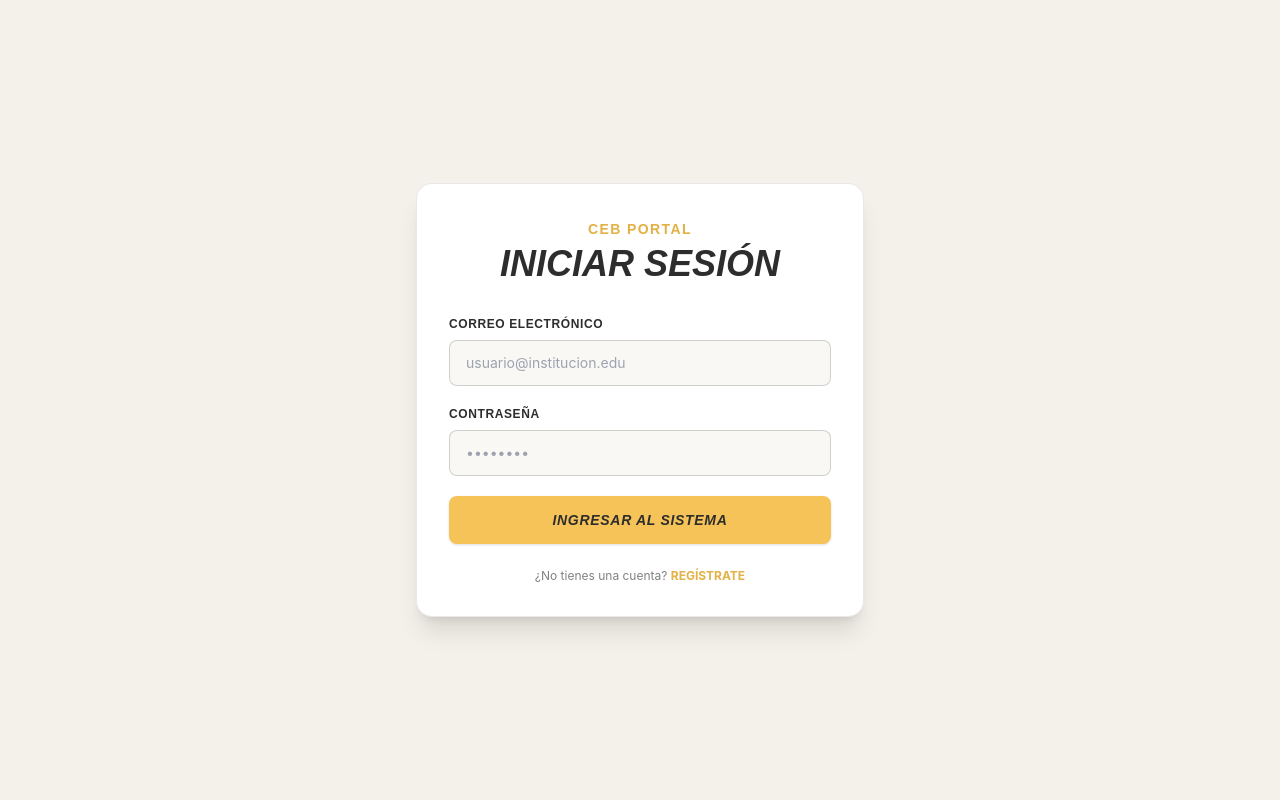
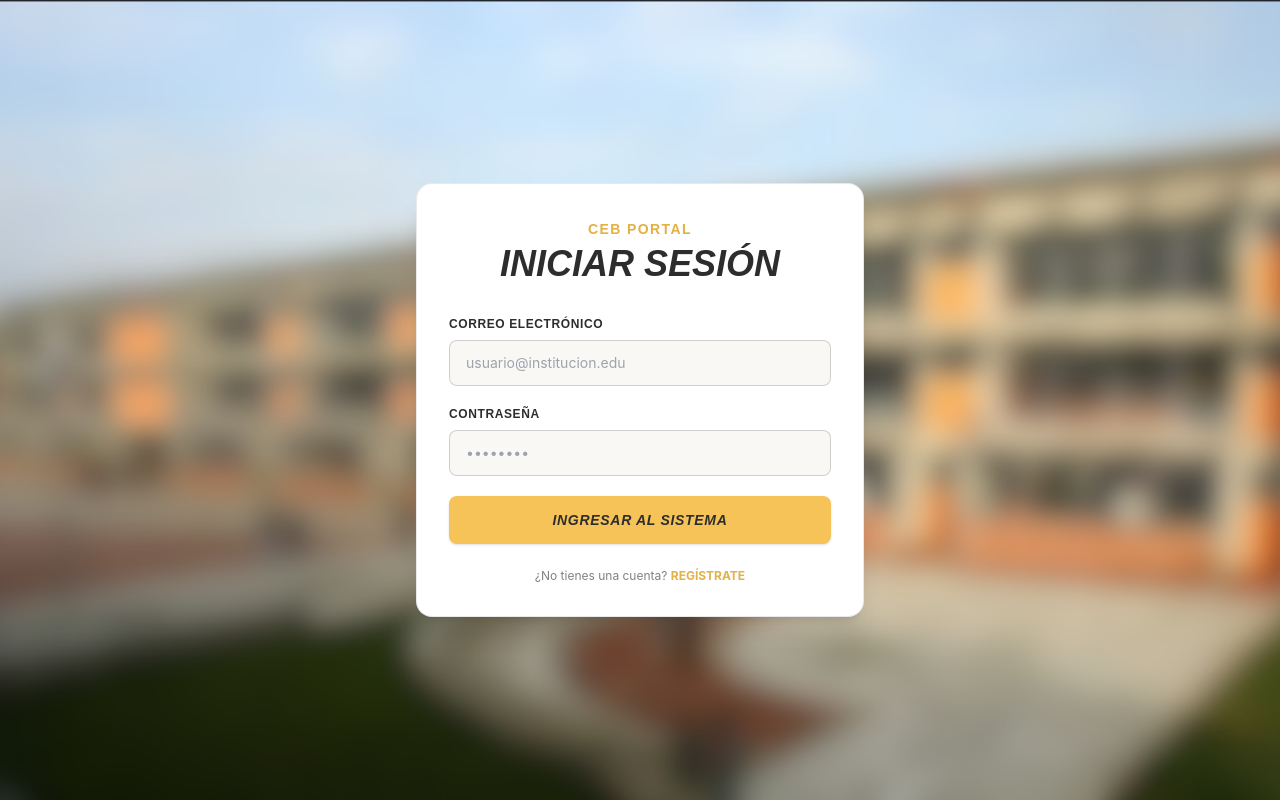
Before and after one commit to kevinwebpaez/Ceb_comunicaivo, a Flask app: page /login in a window 1280 px wide. Run offline with Flask 3, Linux system fonts and the light colour scheme; some libraries are stand-ins or nearby versions.

Commit message:
Refactor body style in login.html

```diff
--- a/templates/login.html
+++ b/templates/login.html
@@ -1,16 +1,14 @@
 <!DOCTYPE html>
 <html lang="es">
 <head>
-
     <style>
-    body {
-        <body style="background: url('{{ url_for('static', filename='Images/fondo.jpg') }}') no-repeat center center fixed !important; background-size: cover !important; min-height: 100vh; margin: 0;">
-        background-size: cover;
-        background-position: center;
-        background-repeat: no-repeat;
-        background-attachment: fixed;
-    }
-</style>
+        body {
+            background: url("{{ url_for('static', filename='Images/fondo.jpg') }}") no-repeat center center fixed !important;
+            background-size: cover !important;
+            min-height: 100vh;
+            margin: 0;
+        }
+    </style>
     <meta charset="utf-8"/>
     <meta name="viewport" content="width=device-width, initial-scale=1.0"/>
     <title>Iniciar Sesión - CEB Portal</title>
@@ -28,7 +26,7 @@
         }
     </script>
 </head>
-<body class="bg-[#f4f1ea] text-[#2d2d2d] flex items-center justify-center min-h-screen p-4">
+<body class="text-[#2d2d2d] flex items-center justify-center min-h-screen p-4">
     <div class="w-full max-w-md bg-white border border-bloom-text/10 rounded-2xl p-8 shadow-xl">
         <div class="text-center mb-8">
             <span class="font-sport font-bold text-sm text-bloom-buttonHover uppercase tracking-widest">CEB Portal</span>
```
